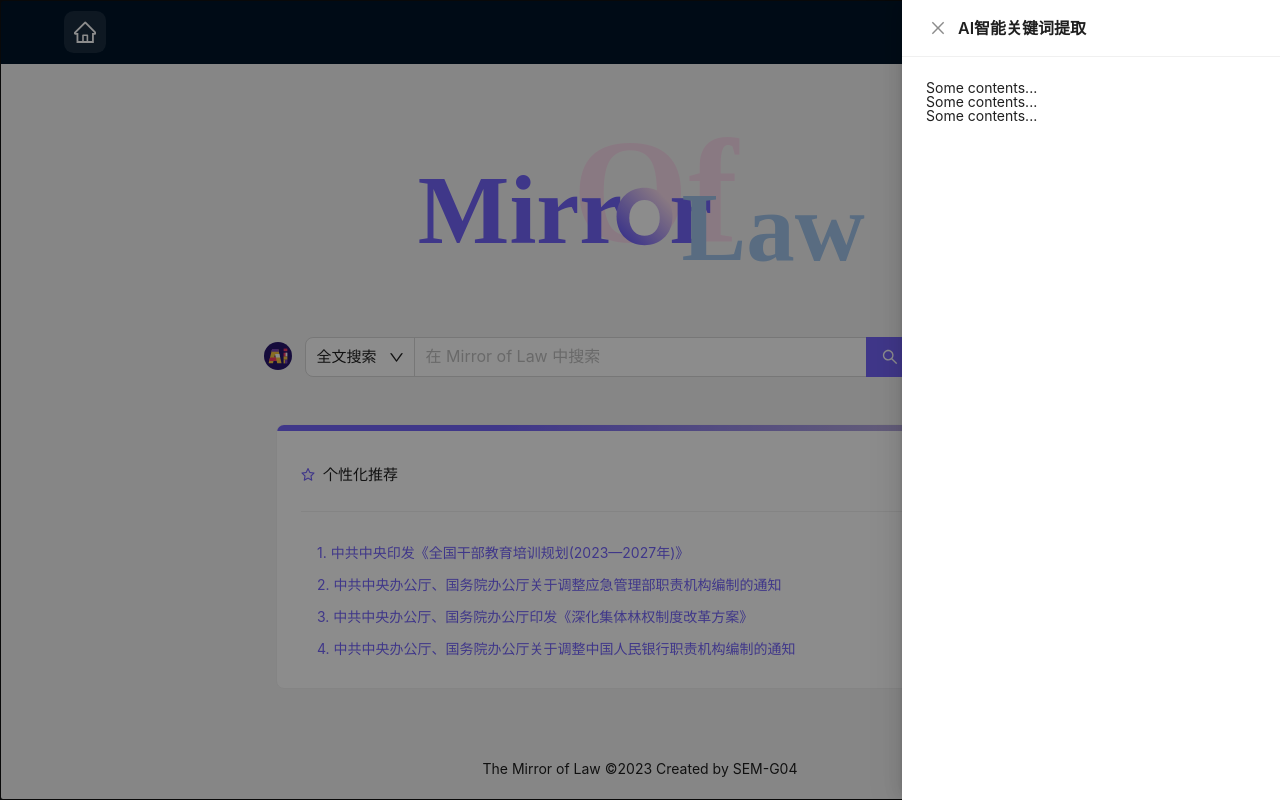
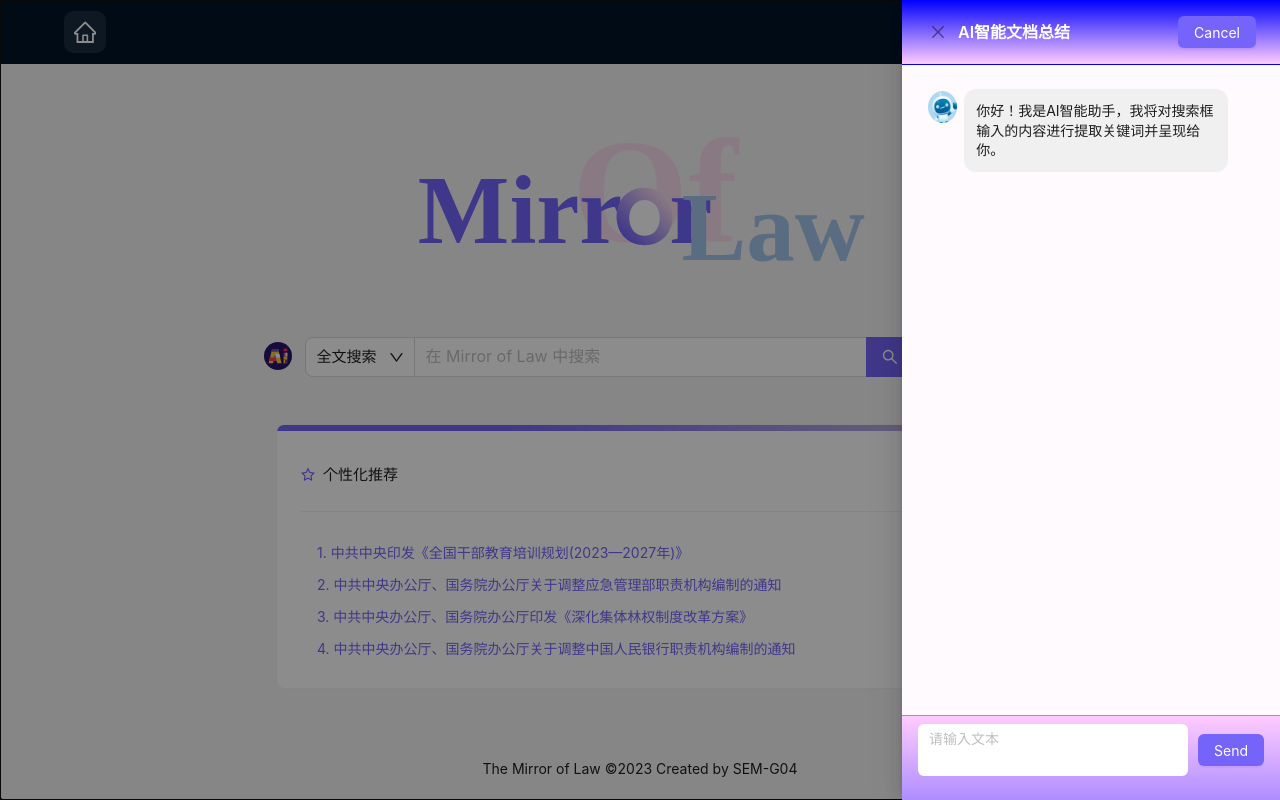
Before and after one commit to jiangmizzz/The-Mirror-of-Law, a React (Vite) app in the folder frontend/: page /search in a window 1280 px wide. Both pictures are taken after a click on the picture 278 px from the left and 356 px from the top of the page. Built offline with nearby package versions, Linux system fonts and the light colour scheme; no server answers; the HTML template or start-up script is replaced by a standard one.

Commit message:
增加了主搜索页和详情页的AI智能助手（但请求方面似乎还有点问题）

```diff
--- a/frontend/src/components/SearchBox/SearchBox.tsx
+++ b/frontend/src/components/SearchBox/SearchBox.tsx
@@ -9,8 +9,9 @@
   Tooltip,
   Drawer,
   message,
+  Avatar,
 } from "antd";
-import { BulbOutlined } from "@ant-design/icons";
+import { BulbOutlined, UserOutlined } from "@ant-design/icons";
 // import type { MenuProps } from "antd";
 import { useEffect, useState } from "react";
 import "./SearchBox.css";
@@ -20,8 +21,20 @@
 import aiIcon from "../../assets/AI.svg";
 import { useNavigate } from "react-router-dom";
 import type { SearchProps } from "../../vite-env";
+import TextArea from "antd/es/input/TextArea";
+import AI_avatar from "../../assets/iconSideChatDoc.png";
 
 const { RangePicker } = DatePicker;
+
+// TODO， 没有相应接口，mock数据
+async function getAiResponse(userMessage: string): Promise<string> {
+  return new Promise((resolve) => {
+    setTimeout(() => {
+      resolve(`AI 模型的响应：你说的是 "${userMessage}" 吗？`);
+    }, 1000);
+  });
+}
+
 //子组件，搜索组件
 export default function SearchBox(props: {
   width: number;
@@ -46,6 +59,62 @@
   const [timeRange, setTimeRange] = useState<string[]>(["", ""]);
   const [updateTime, setUpdateTime] = useState<number>(0); //更新时间
   const [ifAi, setAi] = useState<boolean>(false);
+  const [inputValueAI, setInputValueAI] = useState(""); // AI chatbot textarea中的文本（用户输入的信息）
+
+  // 关闭抽屉
+  const onClose = () => {
+    setAi(false);
+  };
+
+  // 聊天消息的状态
+  const [chatMessages, setChatMessages] = useState([
+    {
+      content:
+        "你好！我是AI智能助手，我将对搜索框输入的内容进行提取关键词并呈现给你。",
+      type: "ai",
+    },
+  ]);
+
+  // 在 useEffect 中监听 inputValueAI 变化，并在变化后执行 setInputValueAI("")
+  useEffect(() => {
+    setInputValueAI("");
+  }, [chatMessages]);
+
+  const handleInputChange = (e: React.ChangeEvent<HTMLTextAreaElement>) => {
+    setInputValueAI(e.target.value);
+  };
+
+  // 处理用户输入并获取 AI 响应
+  const handleUserInput = async () => {
+    console.log("Input Value:", inputValueAI);
+    const userMessage = inputValueAI.trim();
+    // 空消息不做任何处理
+    if (userMessage === "") return;
+
+    // 将用户消息添加到聊天中
+    setChatMessages((prevMessages) => [
+      ...prevMessages,
+      { content: userMessage, type: "user" },
+    ]);
+
+    // TODO: 将用户消息发送到 AI 模型并获取 AI 响应
+    try {
+      // 发送用户消息到 AI 模型并获取 AI 响应
+      const aiResponse = await getAiResponse(userMessage);
+
+      // 将 AI 响应添加到聊天中
+      setChatMessages((prevMessages) => [
+        ...prevMessages,
+        { content: aiResponse, type: "ai" },
+      ]);
+    } catch (error) {
+      console.error("Failed to fetch AI response:", error);
+      message.error("获取 AI 响应失败！");
+    }
+
+    // 清除输入
+    setInputValueAI("");
+  };
 
   //在result页打开时需要初始化搜索选项
   useEffect(() => {
@@ -218,14 +287,83 @@
           </Tooltip>
         )}
         <Drawer
-          title="AI智能关键词提取"
+          title="AI智能文档总结"
           placement="right"
-          onClose={() => setAi(false)}
+          onClose={onClose}
           open={ifAi}
+          extra={
+            <Space>
+              <Button
+                className="drawer-cancle-button"
+                type="primary"
+                onClick={onClose}
+              >
+                Cancel
+              </Button>
+            </Space>
+          }
+          className="custom-drawer"
+          styles={{
+            header: {
+              background: "linear-gradient(blue,#ffccff)",
+              color: "white",
+            },
+            body: {
+              background: "#fffafe",
+            },
+            footer: {
+              background: "linear-gradient(#ffccff,#ae8dff)",
+            },
+          }}
+          footer={
+            <div className="drawer-search">
+              <TextArea
+                placeholder="请输入文本"
+                autoSize={{ minRows: 2, maxRows: 6 }} // 设置自动调整大小的行数范围
+                value={inputValueAI}
+                onChange={handleInputChange}
+                onPressEnter={handleUserInput} // 处理用户按下 Enter 键发送消息
+              />
+              <Button type="primary" onClick={handleUserInput}>
+                Send
+              </Button>
+            </div>
+          }
         >
-          <p>Some contents...</p>
-          <p>Some contents...</p>
-          <p>Some contents...</p>
+          <div className="chat-container">
+            {chatMessages.map((message, index) => (
+              <div key={index} className="chat-message-box">
+                {message.type === "ai" && ( // AI message, 头像放在文本框前
+                  <div className="avatar">
+                    <img
+                      src={AI_avatar}
+                      alt="AI Avatar"
+                      style={{
+                        width: "160%",
+                        height: "160%",
+                        borderRadius: "50%",
+                      }}
+                    />
+                  </div>
+                )}
+                <div
+                  className={`message-content ${
+                    message.type === "ai" ? "ai" : "user"
+                  }`}
+                >
+                  {message.content}
+                </div>
+                {message.type === "user" && ( // user message, 头像放在文本框后
+                  <div className="avatar">
+                    <Avatar
+                      style={{ backgroundColor: "#2e95d3" }}
+                      icon={<UserOutlined />}
+                    />
+                  </div>
+                )}
+              </div>
+            ))}
+          </div>
         </Drawer>
         <Space.Compact size="large">
           {<SearchType />}
--- /dev/null
+++ b/frontend/src/pages/detail/component/AIChatBox.css
@@ -0,0 +1,74 @@
+.AIBot {
+  display: flex;
+  flex-direction: column;
+  align-items: center;
+  justify-content: center;
+  font-family: Arial, sans-serif;
+}
+
+.chat-container {
+  display: flex;
+  flex-direction: column;
+  max-width: 400px;
+  border: 1px solid #ccc;
+  padding: 16px;
+  margin-bottom: 16px;
+}
+
+.chat-bubble {
+  padding: 8px;
+  margin-bottom: 8px;
+  border-radius: 8px;
+  max-width: 80%;
+}
+
+.user {
+  align-self: flex-end;
+  background-color: #3498db;
+  color: #fff;
+}
+
+.bot {
+  align-self: flex-start;
+  background-color: #ecf0f1;
+  color: #333;
+}
+
+.user-input {
+  display: flex;
+}
+
+input {
+  flex: 1;
+  padding: 8px;
+  border: 1px solid #ccc;
+  border-radius: 4px;
+}
+
+button {
+  padding: 8px;
+  background-color: #3498db;
+  color: #fff;
+  border: none;
+  border-radius: 4px;
+  margin-left: 8px;
+  cursor: pointer;
+}
+
+button:hover {
+  background-color: #2980b9;
+}
+
+.cancel-button {
+  margin-top: 16px;
+  background-color: #e74c3c;
+  color: #fff;
+  border: none;
+  padding: 8px;
+  border-radius: 4px;
+  cursor: pointer;
+}
+
+.cancel-button:hover {
+  background-color: #c0392b;
+}
--- a/frontend/src/pages/detail/detail.css
+++ b/frontend/src/pages/detail/detail.css
@@ -3,8 +3,20 @@
   margin-bottom: 16px;
   display: flex;
   flex-direction: row;
-  align-items: flex-end;
+  align-items: center;
   justify-content: space-between;
+}
+
+.drawer-search textarea {
+  resize: none;
+  overflow-y: auto;
+  border: none;
+  box-shadow: none;
+  width: 100%;
+}
+
+.drawer-search button {
+  margin-left: 10px;
 }
 
 .custom-drawer .ant-drawer-title {
@@ -31,3 +43,43 @@
   width: 8%;
   height: 20px;
 }
+
+.chat-message-box {
+  display: flex;
+  align-items: flex-start;
+  margin-bottom: 8px;
+}
+
+/* 在 .ai 类的消息框中，右偏移头像的宽度 */
+.ai {
+  border-radius: 12px; /* 设置消息框的边框半径，使其呈现为圆角 */
+  padding: 12px;
+  margin-left: 16px;
+  background-color: #f0f0f0; /* 设置 AI 消息的背景颜色 */
+  margin-right: calc(20px + 8px); /* 偏移头像的宽度和右边距 */
+}
+/* 在 .user 类的消息框中，左偏移头像的宽度 */
+.user {
+  border-radius: 12px; /* 设置消息框的边框半径，使其呈现为圆角 */
+  padding: 12px;
+  margin-left: calc(20px + 8px); /* 偏移头像的宽度和左边距 */
+  background-color: #e6f7ff; /* 设置用户消息的背景颜色 */
+}
+
+.message-content {
+  width: 80%;
+  font-size: 14px; /* 设置消息文字的大小 */
+  line-height: 1.4; /* 设置行间距 */
+}
+
+.avatar {
+  border-radius: 50%; /* 设置头像的边框半径，使其呈现为圆形 */
+  width: 20px; /* 设置头像的宽度 */
+  height: 20px; /* 设置头像的高度 */
+  padding: 2px 2px;
+}
+
+.avatar img,
+.message-content {
+  vertical-align: middle;
+}
--- a/frontend/src/pages/detail/detail.tsx
+++ b/frontend/src/pages/detail/detail.tsx
@@ -1,5 +1,5 @@
 // DetailPage.tsx
-import React, { useState } from "react";
+import React, { useState, useEffect } from "react";
 import { useParams } from "react-router-dom";
 import {
   Card,
@@ -18,7 +18,7 @@
 } from "antd";
 import {
   ArrowLeftOutlined,
-  ArrowUpOutlined,
+  UserOutlined,
   CustomerServiceOutlined,
   SmileOutlined,
   BulbTwoTone,
@@ -31,27 +31,111 @@
 import useSWR from "swr";
 import { getFetcher } from "../../utils.ts";
 
-const { Search } = Input;
-const avatar_src = "../../assets/avatar.svg";
+const { TextArea } = Input;
+import AI_avatar from "../../assets/iconSideChatDoc.png";
+
+// TODO， 没有相应接口，mock数据
+async function getAiResponse(userMessage: string): Promise<string> {
+  return new Promise((resolve) => {
+    setTimeout(() => {
+      resolve(`AI 模型的响应：你说的是 "${userMessage}" 吗？`);
+    }, 1000);
+  });
+}
 
 const DetailPage: React.FC = () => {
   const { id } = useParams(); // 根据url来获取params
   //   const [data, setData] = useState<any>({}); // 初始化为空对象
-  const [inputValue, setInputValue] = useState("");
+  const [inputValue, setInputValue] = useState(""); // AI chatbot textarea中的文本（用户输入的信息）
   const [messageApi, contextHolder] = message.useMessage(); // 骨架屏
   const [ifOpen, setOpen] = useState<boolean>(false); // 是否启用AI辅助功能（打开抽屉）
   const [isOpenFloatTooltip, setIsOpenFloatTooltip] = useState(true);
   const navigate = useNavigate();
 
-  // TODO: 加入AI功能后，要修改drawer-search的逻辑
-  const handleInputChange = (e: React.ChangeEvent<HTMLInputElement>) => {
+  // AI部分
+  interface AiSummaryResponse {
+    res: string;
+  }
+
+  // TODO（协商AI请求类型）
+  const someType = "法律文书";
+
+  // 聊天消息的状态
+  const [chatMessages, setChatMessages] = useState([
+    {
+      content:
+        "你好！我是AI智能助手，我将帮你对这篇文章进行一个总结，并呈现一份内容概要。",
+      type: "ai",
+    },
+  ]);
+
+  // 在 useEffect 中监听 inputValue 变化，并在变化后执行 setInputValue("")
+  useEffect(() => {
+    setInputValue("");
+  }, [chatMessages]);
+
+  // 使用 useSWR 发送请求
+  const { data: AIdata, error: AIerror } = useSWR<AiSummaryResponse>(
+    `/ai/summarize?id=${id}&type=${someType}`,
+    getFetcher,
+    {
+      refreshInterval: 1000,
+    }
+  );
+  console.log("AI summary result:" + AIdata);
+
+  // 当获取 AI 摘要成功时，更新 chatMessages
+  useEffect(() => {
+    if (AIdata) {
+      setChatMessages((prevMessages) => [
+        ...prevMessages,
+        { content: AIdata.res, type: "ai" },
+      ]);
+    }
+  }, [AIdata]);
+
+  // 当获取 AI 摘要失败时，显示错误信息
+  if (AIerror) {
+    console.error("Failed to fetch AI summary:", AIerror);
+    message.error("获取 AI 摘要失败！");
+  }
+
+  // 处理用户输入并获取 AI 响应
+  const handleUserInput = async () => {
+    console.log("Input Value:", inputValue);
+    const userMessage = inputValue.trim();
+    // 空消息不做任何处理
+    if (userMessage === "") return;
+
+    // 将用户消息添加到聊天中
+    setChatMessages((prevMessages) => [
+      ...prevMessages,
+      { content: userMessage, type: "user" },
+    ]);
+
+    // TODO: 将用户消息发送到 AI 模型并获取 AI 响应
+    try {
+      // 发送用户消息到 AI 模型并获取 AI 响应
+      const aiResponse = await getAiResponse(userMessage);
+
+      // 将 AI 响应添加到聊天中
+      setChatMessages((prevMessages) => [
+        ...prevMessages,
+        { content: aiResponse, type: "ai" },
+      ]);
+    } catch (error) {
+      console.error("Failed to fetch AI response:", error);
+      message.error("获取 AI 响应失败！");
+    }
+
+    // 清除输入
+    setInputValue("");
+  };
+
+  const handleInputChange = (e: React.ChangeEvent<HTMLTextAreaElement>) => {
     setInputValue(e.target.value);
   };
-  // AI辅助功能的搜索按钮处理事件
-  const onSearch = () => {
-    // 处理输入框的值
-    console.log("Input Value:", inputValue);
-  };
+
   // 打开抽屉（AI辅助功能）
   const showDrawer = () => {
     setOpen(true);
@@ -60,6 +144,7 @@
   const onClose = () => {
     setOpen(false);
   };
+
   // 回到上一个页面
   const goBackToLastPage = () => {
     navigate(-1); // 返回上一页
@@ -74,6 +159,7 @@
     // }, 700);
   };
 
+  // 获取详情数据部分
   // 向后端发起请求获取详情信息的返回体
   interface DetailData {
     title: string;
@@ -159,28 +245,12 @@
     );
   }
 
-  // 假数据
-  //   const data = {
-  //     title: "中共中央印发《全国干部教育培训规划(2023-2027年)》",
-  //     source: "新华社",
-  //     publishTime: "2023-10-16 19:35",
-  //     feedbackCnt: { likes: 30, dislikes: 2 },
-  //     content: `  新华社北京10月16日电 近日，中共中央印发了《全国干部教育培训规划（2023－2027年）》（以下简称《规划》），\n并发出通知，要求各地区各部门结合实际认真贯彻落实。\n 通知指出，制定实施《规划》是党中央着眼新时代新征程党的使命任务作出的重要部署。要把深入学习贯彻习近平新时代中国特色社会主义思想作为主题主线，坚持不懈用党的创新理论凝心铸魂、强基固本。\n要坚持把政治训练贯穿干部成长全周期，教育引导干部树立正确的权力观、政绩观、事业观，提高干部政治判断力、政治领悟力、政治执行力。要围绕贯彻落实党的二十大作出的重大战略部署，分层级分领域分专题开展履职能力培训，提高干部推动高质量发展本领、服务群众本领、防范化解风险本领。\n要构建完善的干部教育培训体系，发挥好党校（行政学院）干部教育培训主渠道主阵地作用，不断优化教育培训方式方法。\n要大力弘扬理论联系实际的马克思主义学风，力戒形式主义，勤俭规范办学，\n努力营造学习之风、朴素之风、清朗之风。..通知要求，各地区各部门贯彻落实《规划》中的重要情况和建议，要及时报告党中央。
-
-  // 	  《全国干部教育培训规划（2023－2027年）》全文如下。
-
-  // 	  干部教育培训是建设高素质干部队伍的先导性、基础性、战略性工程，在推进中国特色社会主义伟大事业和党的建设新的伟大工程中具有不可替代的重要地位和作用。为培养造就政治过硬、适应新时代要求、具备领导社会主义现代化建设能力的高素质干部队伍，结合干部教育培训工作实际，制定本规划。
-
-  // 	  一、总体要求
-
-  // 	  高举中国特色社会主义伟大旗帜，坚持马克思列宁主义、毛泽东思想、邓小平理论、“三个代表”重要思想、科学发展观，全面贯彻习近平新时代中国特色社会主义思想，深入贯彻习近平总书记关于党的建设的重要思想，深入贯彻党的二十大精神，认真落实新时代党的建设总要求和新时代党的组织路线，深刻领悟“两个确立”的决定性意义，增强“四个意识”、坚定“四个自信”、做到“两个维护”，把深入学习贯彻习近平新时代中国特色社会主义思想作为主题主线，以坚定理想信念宗旨为根本，以提高政治能力为关键，以增强推进中国式现代化建设本领为重点，紧紧围绕新时代新征程党的使命任务，持续深化党的创新理论武装，强化政治训练，加强履职能力培训，深入推进干部教育培训体系改革创新，增强教育培训的时代性、系统性、针对性、有效性，高质量教育培训干部，高水平服务党和国家事业发展，为以中国式现代化全面推进中华民族伟大复兴提供思想政治保证和能力支撑。
-
-  // 	  本规划的主要目标是：党的创新理论武装更加系统深入，用习近平新时代中国特色社会主义思想凝心铸魂取得显著成效，广大干部理想信念更加坚定、思想意志更加统一、行动步调更加一致，对党的创新理论更加笃信笃行，用以指导实践、推动工作更加自觉。政治训练更加扎实有效，广大干部党性更加坚强，作风更加过硬，政治判断力、政治领悟力、政治执行力不断提高，政治纪律和政治规矩意识进一步增强，自觉在政治立场、政治方向、政治原则、政治道路上同以习近平同志为核心的党中央保持高度一致。履职能力培训更加精准管用，广大干部贯彻新发展理念、构建新发展格局、推动高质量发展能力进一步提高，统筹发展和安全的能力不断提升，专业知识和人文综合素养更加完备。干部教育培训体系更加科学健全，培训内容更具时代性系统性，培训方法更具针对性有效性，培训保障更加坚实有力，培训制度更加规范完备，选育管用机制更加协同高效。`,
-  //     link: "https://www.gov.cn/zhengce/202310/content_6909454.htm?menuid=104",
-  //   };
   const { title, source, publishTime, feedbackCnt, content, link } = data;
   // 显示调试信息
   console.log(data);
+
+  // 点击抽屉蒙层不允许关闭抽屉
+  const maskClickClosable = false;
 
   // 正常显示页面
   return (
@@ -263,50 +333,6 @@
                 onClick={showDrawer}
               />
             </Tooltip>
-            <Drawer
-              title="AI智能文档总结"
-              placement="right"
-              onClose={onClose}
-              open={ifOpen}
-              closable={false} // 不能通过点击其他区域来关闭抽屉
-              extra={
-                <Space>
-                  <Button
-                    className="drawer-cancle-button"
-                    type="primary"
-                    onClick={onClose}
-                  >
-                    Cancel
-                  </Button>
-                </Space>
-              }
-              className="custom-drawer"
-              styles={{
-                header: {
-                  background: "linear-gradient( blue, pink)",
-                  color: "white",
-                },
-              }}
-              footer={
-                <div className="drawer-search">
-                  <div className="drawer-search-avatar">
-                    {/* 这里通过设置div块的背景图来显示avatar */}
-                  </div>
-                  <Search
-                    placeholder="input search text"
-                    style={{ width: "90%", paddingLeft: "5px" }}
-                    value={inputValue}
-                    onChange={handleInputChange}
-                    onSearch={onSearch}
-                    enterButton
-                  />
-                </div>
-              }
-            >
-              <p>Some contents...</p>
-              <p>Some contents...</p>
-              <p>Some contents...</p>
-            </Drawer>
           </FloatButton.Group>
           <Tooltip
             title="回到顶部"
@@ -325,6 +351,86 @@
               style={{ right: 100, backgroundColor: "#7464FA" }}
             />
           </Tooltip>
+          <Drawer
+            title="AI智能文档总结"
+            placement="right"
+            onClose={onClose}
+            open={ifOpen}
+            maskClosable={maskClickClosable} // 不能通过点击其他区域来关闭抽屉
+            extra={
+              <Space>
+                <Button
+                  className="drawer-cancle-button"
+                  type="primary"
+                  onClick={onClose}
+                >
+                  Cancel
+                </Button>
+              </Space>
+            }
+            className="custom-drawer"
+            styles={{
+              header: {
+                background: "linear-gradient(blue,#ffccff)",
+                color: "white",
+              },
+              body: {
+                background: "#fffafe",
+              },
+              footer: {
+                background: "linear-gradient(#ffccff,#ae8dff)",
+              },
+            }}
+            footer={
+              <div className="drawer-search">
+                <TextArea
+                  placeholder="请输入文本"
+                  autoSize={{ minRows: 2, maxRows: 6 }} // 设置自动调整大小的行数范围
+                  value={inputValue}
+                  onChange={handleInputChange}
+                  onPressEnter={handleUserInput} // 处理用户按下 Enter 键发送消息
+                />
+                <Button type="primary" onClick={handleUserInput}>
+                  Send
+                </Button>
+              </div>
+            }
+          >
+            <div className="chat-container">
+              {chatMessages.map((message, index) => (
+                <div key={index} className="chat-message-box">
+                  {message.type === "ai" && ( // AI message, 头像放在文本框前
+                    <div className="avatar">
+                      <img
+                        src={AI_avatar}
+                        alt="AI Avatar"
+                        style={{
+                          width: "160%",
+                          height: "160%",
+                          borderRadius: "50%",
+                        }}
+                      />
+                    </div>
+                  )}
+                  <div
+                    className={`message-content ${
+                      message.type === "ai" ? "ai" : "user"
+                    }`}
+                  >
+                    {message.content}
+                  </div>
+                  {message.type === "user" && ( // user message, 头像放在文本框后
+                    <div className="avatar">
+                      <Avatar
+                        style={{ backgroundColor: "#2e95d3" }}
+                        icon={<UserOutlined />}
+                      />
+                    </div>
+                  )}
+                </div>
+              ))}
+            </div>
+          </Drawer>
         </Card>
       }
     </div>
```
Also changed, not shown: frontend/src/pages/detail/component/AIChatBox.tsx (added, +71 -0 lines), frontend/src/assets/iconSideChatDoc.png (added).
